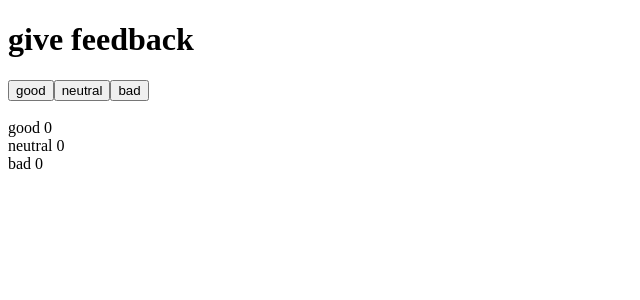
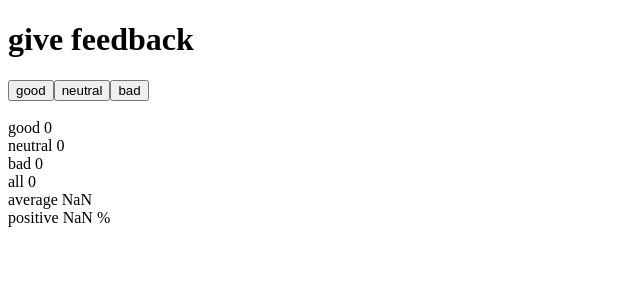
Before and after one commit to StarshipGhost/fullstackopen, a React (Vite) app in the folder part1/unicafe/: page / in a window 1280 px wide. Shown: the top 300 px of the page, without its empty margins (0-640 px from the left). Built offline with nearby package versions, Linux system fonts and the light colour scheme.

Commit message:
Exercise 1.7

```diff
--- a/part1/unicafe/src/App.jsx
+++ b/part1/unicafe/src/App.jsx
@@ -1,75 +1,103 @@
-import { useState } from 'react'
+import { useState } from "react";
 
 const Header = ({ text }) => {
-  return (
-    <h1>{text}</h1>
-  )
-}
+  return <h1>{text}</h1>;
+};
 
 const Button = (props) => {
+  return <button onClick={props.onClick}>{props.text}</button>;
+};
+
+const Grades = (props) => {
+  const grades = props.grades;
+
+  return grades.map(({ grade, count }) => (
+    <div key={grade}>
+      {grade} {count}
+    </div>
+  ));
+};
+
+const Total = (props) => {
   return (
-    <button onClick={props.onClick}>{props.text}</button>
-  )
-}
+    <div>
+      all {props.grades.map(({ count }) => count).reduce((a, b) => a + b)}
+    </div>
+  );
+};
 
-const DisplayStatistics = (props) => {
-  const statistics = props.statistics
-
+const Average = (props) => {
+  const grades = props.grades;
+  const total = grades.map(({ count }) => count).reduce((a, b) => a + b);
   return (
-    statistics.map(({grade, value}) => <div>{grade} {value}</div>)
-  )
-}
+    <div>
+      average{" "}
+      {grades.map(({ count, value }) => count * value).reduce((a, b) => a + b) /
+        total}
+    </div>
+  );
+};
 
 
+const Positive = (props) => {
+  const grades = props.grades;
+  const goodGradeCount = grades[0].count;
+  const total = grades.map(({ count }) => count).reduce((a, b) => a + b);
+
+  return <div>positive {(goodGradeCount / total) * 100} %</div>;
+};
 
 const App = () => {
   // save clicks of each button to its own state
-  const [good, setGood] = useState(0)
-  const [neutral, setNeutral] = useState(0)
-  const [bad, setBad] = useState(0)
+  const [good, setGood] = useState(0);
+  const [neutral, setNeutral] = useState(0);
+  const [bad, setBad] = useState(0);
 
-
-  const header = 'give feedback'
-  const statistics = [
+  const header = "give feedback";
+  const grades = [
     {
-      grade: 'good',
-      value: good
+      grade: "good",
+      count: good,
+      value: 1,
     },
     {
-      grade: 'neutral',
-      value: neutral
+      grade: "neutral",
+      count: neutral,
+      value: 0,
     },
     {
-      grade: 'bad',
-      value: bad
-    }
-  ]
-
+      grade: "bad",
+      count: bad,
+      value: -1,
+    },
+  ];
 
   const HandleGoodClick = () => {
     setGood(good + 1);
-  }
+  };
 
   const HandleNeutralClick = () => {
     setNeutral(neutral + 1);
-  }
+  };
 
   const HandleBadClick = () => {
     setBad(bad + 1);
-  }
-
-
+  };
 
   return (
     <div>
       <Header text={header} />
-      <Button onClick={HandleGoodClick} text='good' />
-      <Button onClick={HandleNeutralClick} text='neutral' />
-      <Button onClick={HandleBadClick} text='bad' />
-      <br /><br />
-      <DisplayStatistics statistics={statistics}/>
+      <Button onClick={HandleGoodClick} text="good" />
+      <Button onClick={HandleNeutralClick} text="neutral" />
+      <Button onClick={HandleBadClick} text="bad" />
+      <br />
+      <br />
+      <Grades grades={grades} />
+      <Total grades={grades} />
+      <Average grades={grades} />
+      <Positive grades={grades} />
     </div>
-  )
-}
+  );
+};
 
-export default App
+export default App;
```
